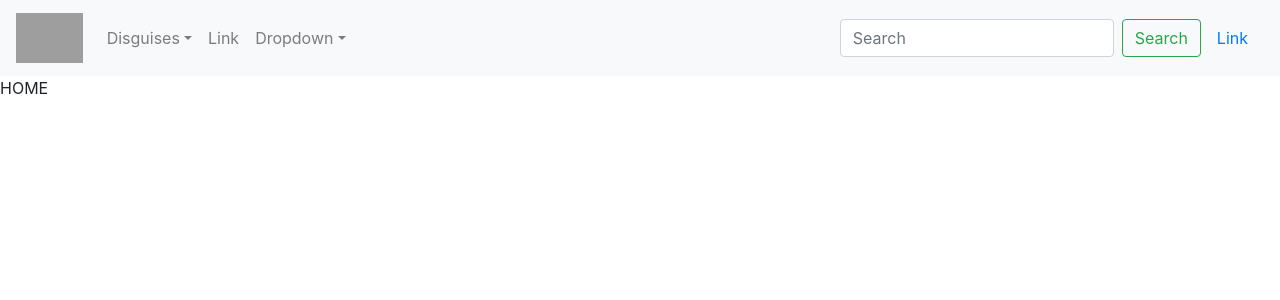
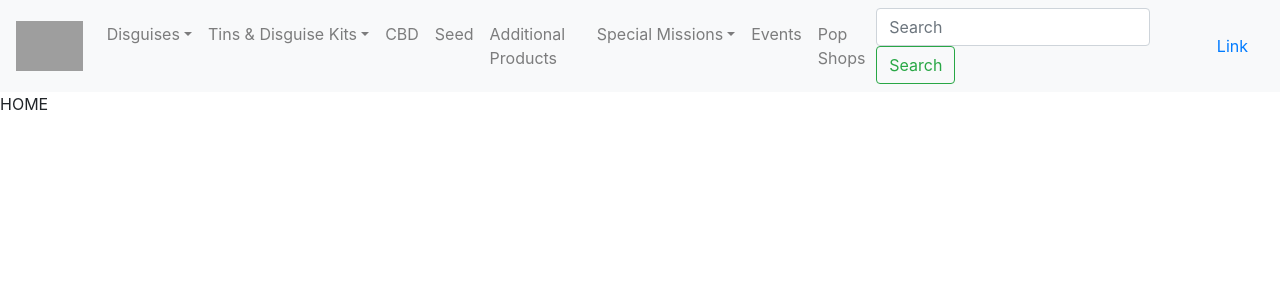
Before and after one commit to Bouloute/StoreDemo, a React (Create React App) app: page / in a window 1280 px wide. Shown: the top 300 px of the page. Built offline with nearby package versions, Linux system fonts and the light colour scheme; grey boxes are pictures that could not be loaded.

Commit message:
added all items in the navbar

```diff
--- a/src/components/MyNavbar.js
+++ b/src/components/MyNavbar.js
@@ -32,14 +32,27 @@ class MyNavbar extends Component {
                                 <NavDropdown.Item href="#action/3.8">Sugar-free</NavDropdown.Item>
                                 <NavDropdown.Item href="#action/3.9">Dairy-free</NavDropdown.Item>
                             </NavDropdown>
-                            <Nav.Link href="#link">Link</Nav.Link>
-                            <NavDropdown title="Dropdown" id="basic-nav-dropdown">
-                                <NavDropdown.Item href="#action/3.1">Action</NavDropdown.Item>
-                                <NavDropdown.Item href="#action/3.2">Another action</NavDropdown.Item>
-                                <NavDropdown.Item href="#action/3.3">Something</NavDropdown.Item>
-                                <NavDropdown.Divider />
-                                <NavDropdown.Item href="#action/3.4">Separated link</NavDropdown.Item>
+                            <NavDropdown title="Tins & Disguise Kits" id="basic-nav-dropdown">
+                                <NavDropdown.Item href="#action/3.1">Baskets</NavDropdown.Item>
+                                <NavDropdown.Item href="#action/3.2">Seasonal</NavDropdown.Item>
+                                <NavDropdown.Item href="#action/3.3">Disguie Kits</NavDropdown.Item>
+                                <NavDropdown.Item href="#action/3.4">1-gallon Tins</NavDropdown.Item>
+                                <NavDropdown.Item href="#action/3.5">2-gallon Tins</NavDropdown.Item>
+                                <NavDropdown.Item href="#action/3.6">3-gallon Tins</NavDropdown.Item>
+                                <NavDropdown.Item href="#action/3.7">6-gallon Tins</NavDropdown.Item>
                             </NavDropdown>
+                            <Nav.Link href="#link">CBD</Nav.Link>
+                            <Nav.Link href="#link">Seed</Nav.Link>
+                            <Nav.Link href="#link">Additional Products</Nav.Link>
+                            <NavDropdown title="Special Missions" id="basic-nav-dropdown">
+                                <NavDropdown.Item href="#action/3.1">Weddings</NavDropdown.Item>
+                                <NavDropdown.Item href="#action/3.2">Parties</NavDropdown.Item>
+                                <NavDropdown.Item href="#action/3.3">Fundraisers</NavDropdown.Item>
+                                <NavDropdown.Item href="#action/3.4">Coporate</NavDropdown.Item>
+                                <NavDropdown.Item href="#action/3.5">Wholesale</NavDropdown.Item>
+                            </NavDropdown>
+                            <Nav.Link href="#link">Events</Nav.Link>
+                            <Nav.Link href="#link">Pop Shops</Nav.Link>
                         </Nav>
                         <Form inline>
                             <FormControl type="text" placeholder="Search" className="mr-sm-2" />
```
